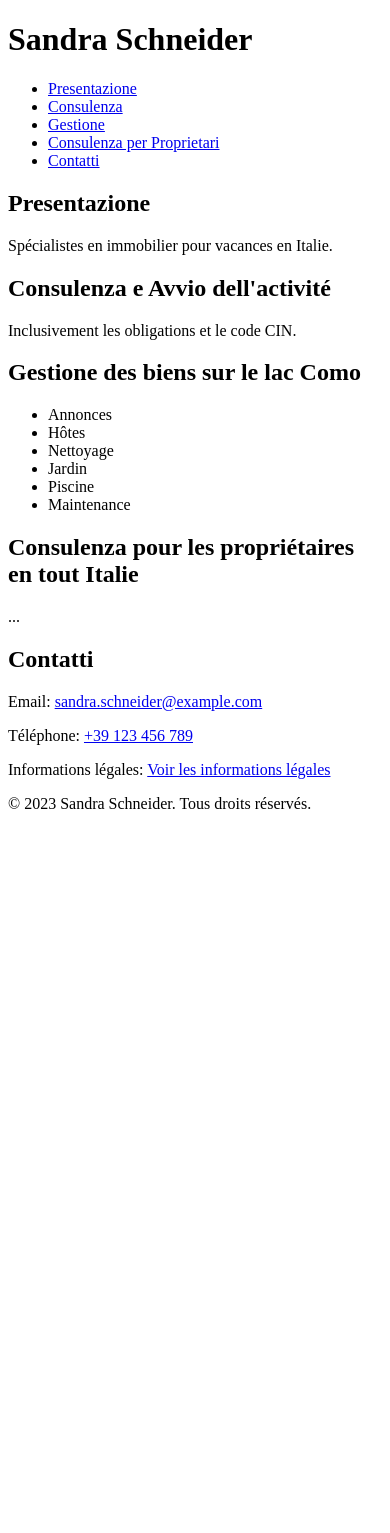
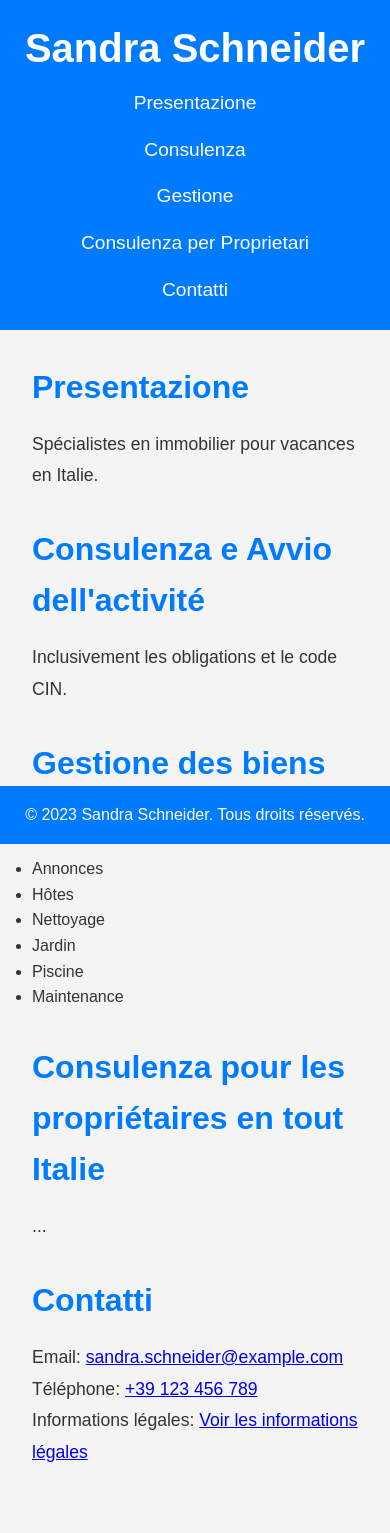
Before and after one commit to giuliofalco/sandra, a Django app: page / in a window 390 px wide. Before the commit the page ends 809 px from the top, so only its background shows below. Run offline with Django 5.2, Linux system fonts and the light colour scheme.

Commit message:
feat: aggiungi design responsive, elegante e professionale per il sito di Sandra Schneider
Co-authored-by: aider (ollama_chat/qwen2.5-coder:7b) <aider@aider.chat>

```diff
--- a/myapp/static/css/styles.css
+++ b/myapp/static/css/styles.css
@@ -1 +1,93 @@
-/* Aggiungi qui il tuo CSS per un design responsive, elegante e professionale */
+/* Reset base styles */
+* {
+    margin: 0;
+    padding: 0;
+    box-sizing: border-box;
+}
+
+body {
+    font-family: 'Arial', sans-serif;
+    line-height: 1.6;
+    color: #333;
+    background-color: #f4f4f4;
+}
+
+header {
+    background-color: #007BFF;
+    color: #fff;
+    padding: 1rem 0;
+    text-align: center;
+}
+
+header h1 {
+    margin: 0;
+    font-size: 2.5rem;
+}
+
+nav ul {
+    list-style: none;
+    display: flex;
+    justify-content: center;
+}
+
+nav ul li {
+    margin: 0 1rem;
+}
+
+nav ul li a {
+    color: #fff;
+    text-decoration: none;
+    font-size: 1.2rem;
+    transition: color 0.3s;
+}
+
+nav ul li a:hover {
+    color: #ddd;
+}
+
+main {
+    padding: 2rem;
+    max-width: 1200px;
+    margin: 0 auto;
+}
+
+section {
+    margin-bottom: 2rem;
+}
+
+section h2 {
+    color: #007BFF;
+    font-size: 2rem;
+    margin-bottom: 1rem;
+}
+
+section p {
+    font-size: 1.1rem;
+    line-height: 1.8;
+}
+
+footer {
+    background-color: #007BFF;
+    color: #fff;
+    text-align: center;
+    padding: 1rem 0;
+    position: fixed;
+    bottom: 0;
+    width: 100%;
+}
+
+footer p {
+    margin: 0;
+    font-size: 1rem;
+}
+
+/* Responsive styles */
+@media (max-width: 768px) {
+    nav ul {
+        flex-direction: column;
+    }
+
+    nav ul li {
+        margin: 0.5rem 0;
+    }
+}
```
